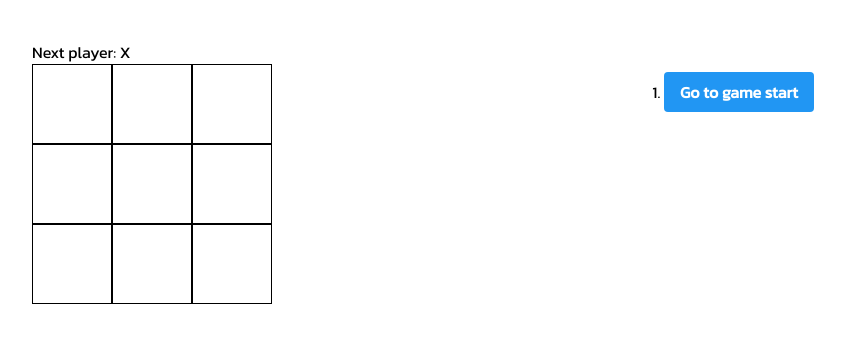
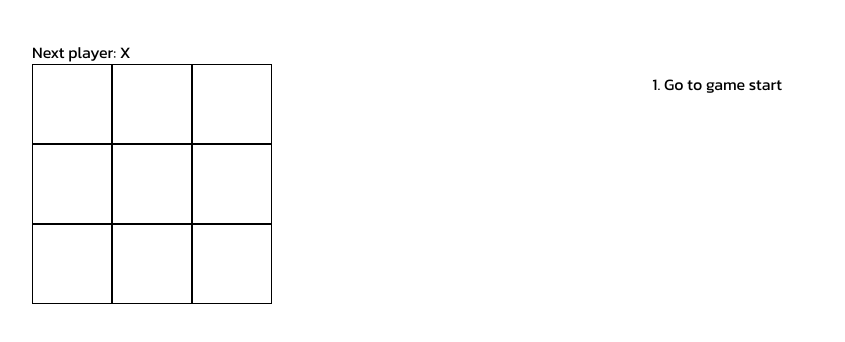
Before and after one commit to proverbed/tic-tac-toe-react-tutorial, a React (Vite) app: page / in a window 1280 px wide. Shown: the top 342 px of the page, without its empty margins (8-853 px from the left). Built offline with nearby package versions, Linux system fonts and the light colour scheme.

Commit message:
For current move, only show description instead of button

```diff
--- a/src/Game.tsx
+++ b/src/Game.tsx
@@ -26,9 +26,11 @@ function Game() {
     }
     return (
       <li key={move} className="m-4">
-        <button type="button" className="bg-blue-500 hover:bg-blue-700 text-white font-bold py-2 px-4 rounded" onClick={() => jumpTo(move)}>
-          {description}
-        </button>
+        {currentMove === move ? <div>{description}</div> : (
+          <button type="button" className="bg-blue-500 hover:bg-blue-700 text-white font-bold py-2 px-4 rounded" onClick={() => jumpTo(move)}>
+            {description}
+          </button>
+        )}
       </li>
     );
   });
```
